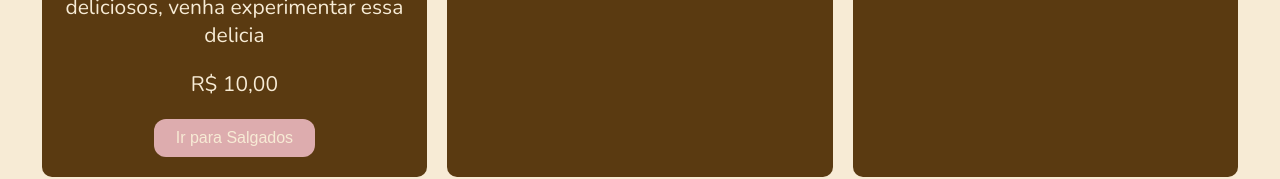
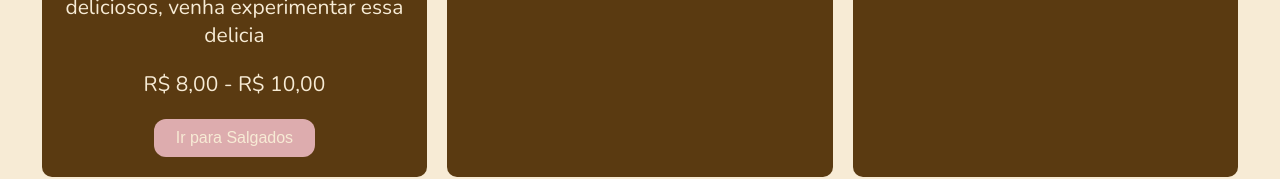
Before and after one commit to fernandarocha24-glitch/2025-1adm-miaumenu, a plain HTML site: page 2025-1adm-miaumenu-main/produtos.html in a window 1280 px wide. Shown: the part 909-1088 px from the top of the page. Drawn offline with nearby package versions, Linux system fonts and the light colour scheme; a web font is replaced by a local one.

Commit message:
Add files via upload

```diff
--- a/2025-1adm-miaumenu-main/produtos.html
+++ b/2025-1adm-miaumenu-main/produtos.html
@@ -37,7 +37,7 @@
                     <h3> Salgados</h3>
                     <p> Salgados de diversos sabores deliciosos,
                      venha experimentar essa delicia</p>
-                    <p>R$ 10,00</p>
+                    <p>R$ 8,00 - R$ 10,00</p>
                     <button> Ir para Salgados</button>
                 </div>
 
```
